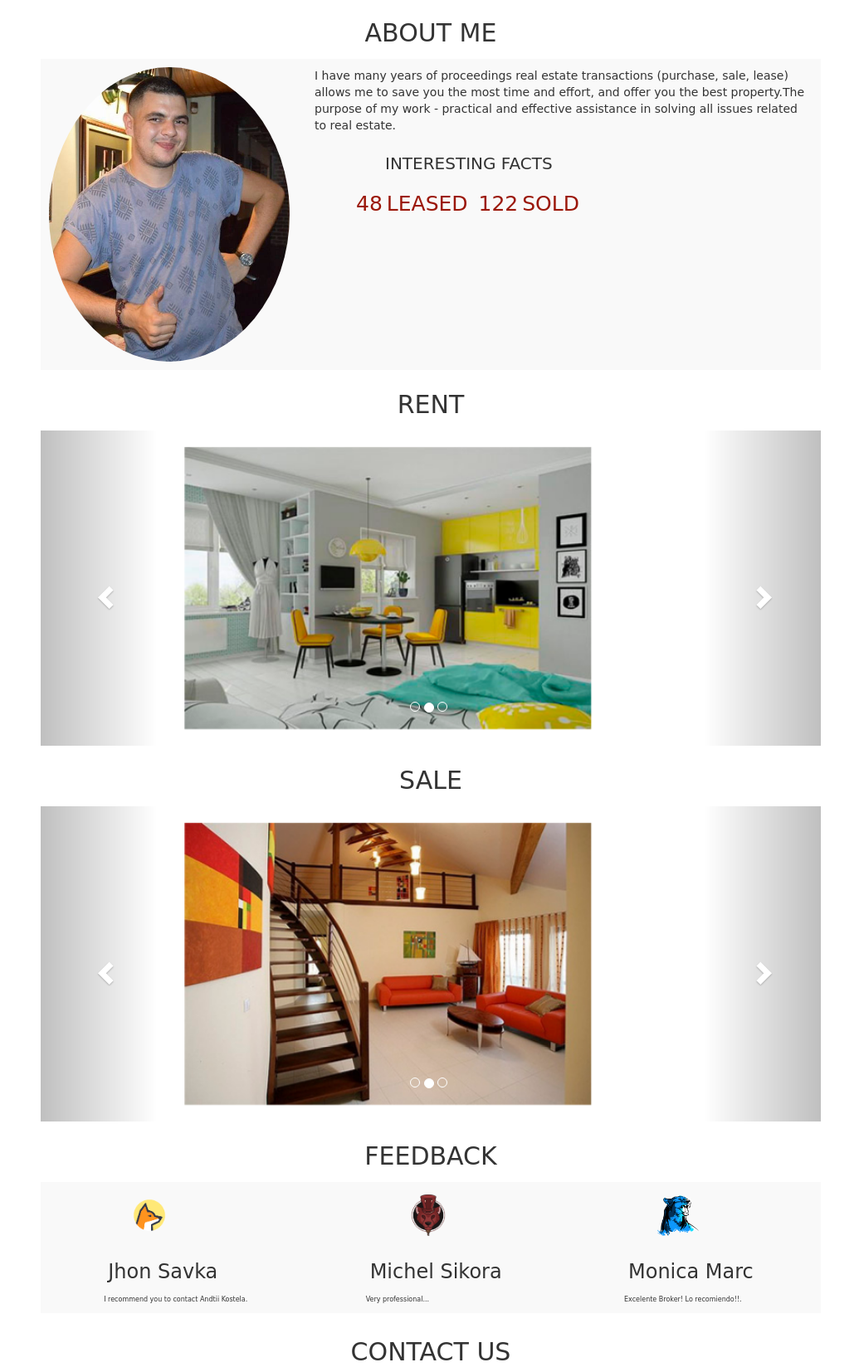
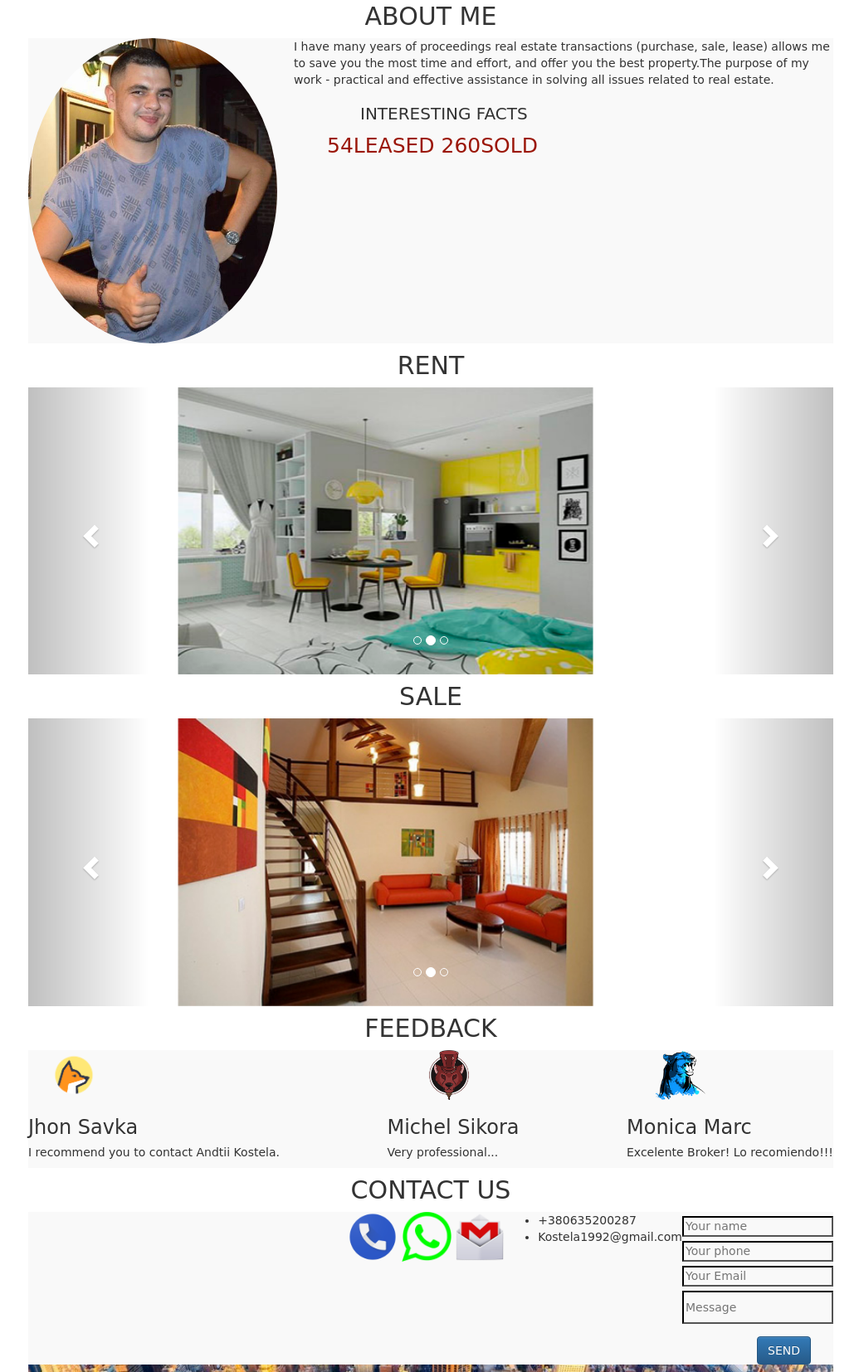
Before and after one commit to AndriiKostela/myproject, a plain HTML site: page index.html in a window 1280 px wide. Shown: the part 262-1916 px from the top of the page at 83% size, without its empty margins (121-1156 px from the left). Drawn offline with nearby package versions, Linux system fonts and the light colour scheme; a web font is replaced by a local one.

Commit message:
gh-pages

```diff
--- a/css/main.css
+++ b/css/main.css
@@ -1,4 +1,4 @@
-* {
+html {
     margin: 0 auto;
     max-width: 980px;
     padding: 5px;
@@ -121,8 +121,9 @@ ul.navbar li a:hover {
 .jhon,
 .michel,
 .monica {
-    font-size: 0.8rem;
+    font-size: 1rem;
 }
+
 
 .jhon img {
     width: 60px;
--- a/index.html
+++ b/index.html
@@ -36,8 +36,8 @@
                     to real estate.
                     <h3>INTERESTING FACTS</h3>
                     <div class="col-4">
-                        <span class="spincrement">48</span>LEASED
-                        <span class="spincrement">122</span>SOLD
+                        <span class="spincrement">54</span>LEASED
+                        <span class="spincrement">260</span>SOLD
                     </div>
                 </div>
                 </div>
@@ -141,11 +141,11 @@
             <h2 class="title" id="feedback">FEEDBACK</h2>
             <div class="feedback">
                 <div class="jhon"><img src="pic/jon.png" alt="Jhon profile photo">
-                    <h3>Jhon Savka</h3>I recommend you to contact Andtii Kostela.</div>
+                    <h3>Jhon Savka</h3><h5>I recommend you to contact Andtii Kostela.</h5></div>
                 <div class="michel"> <img src="pic/michel.png" alt="Michel profile photo">
-                    <h3>Michel Sikora</h3> Very professional...</div>
+                    <h3>Michel Sikora</h3> <h5>Very professional...</h5></div>
                 <div class="monica"><img src="pic/monica.png" alt="Monica profile photo">
-                    <h3>Monica Marc</h3>Excelente Broker! Lo recomiendo!!.</div>
+                    <h3>Monica Marc</h3> <h5>Excelente Broker! Lo recomiendo!!!</h5></div>
             </div>
         </section>
         <!-- end feedback -->
```
